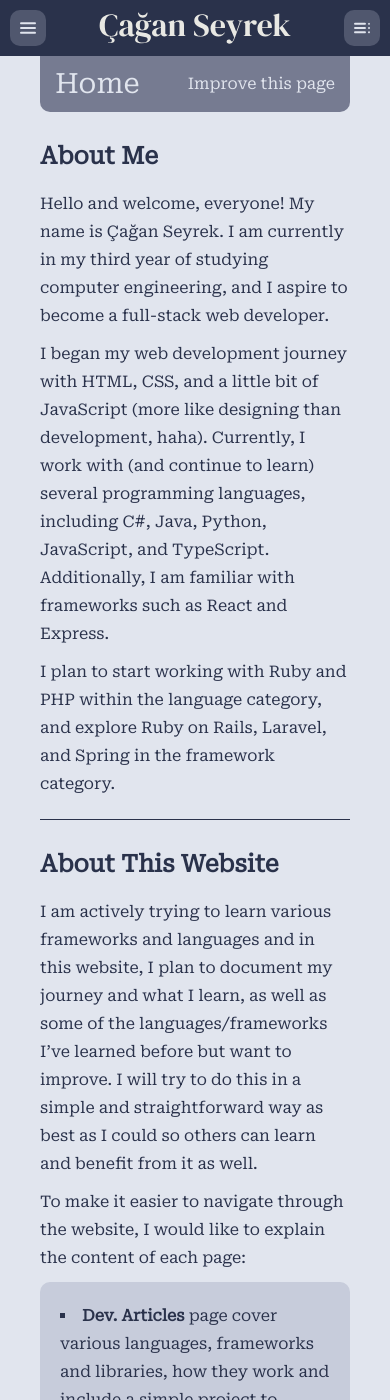
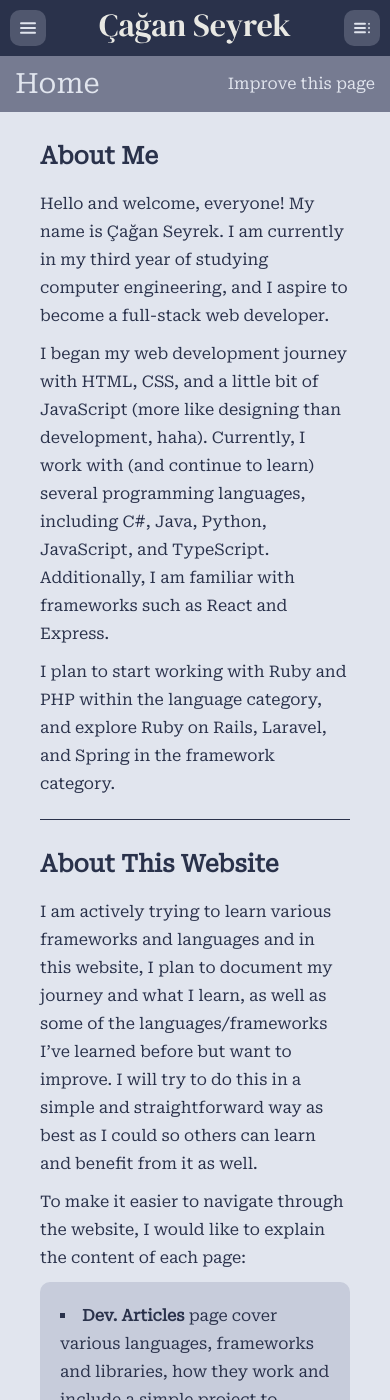
Before and after one commit to caganseyrek/website-theme, a Jekyll site: the page built from index.md, in a window 390 px wide and 1400 px high. Built offline with Jekyll 4.4.1, drawn with Linux system fonts in a browser that asks for light colours.

Commit message:
Update style.css

```diff
--- a/assets/styles/style.css
+++ b/assets/styles/style.css
@@ -563,8 +563,15 @@ aside#right-sidebar #toc .toc-doublesublist a:hover {
 
     #page-wrapper {
         display: block;
-        padding: 0px 40px;
+    }
+
+    #page-contents {
+        padding: 20px 40px;
         box-sizing: border-box;
+    }
+
+    #page-header {
+        border-radius: 0px;
     }
 
     aside#right-sidebar {
```
